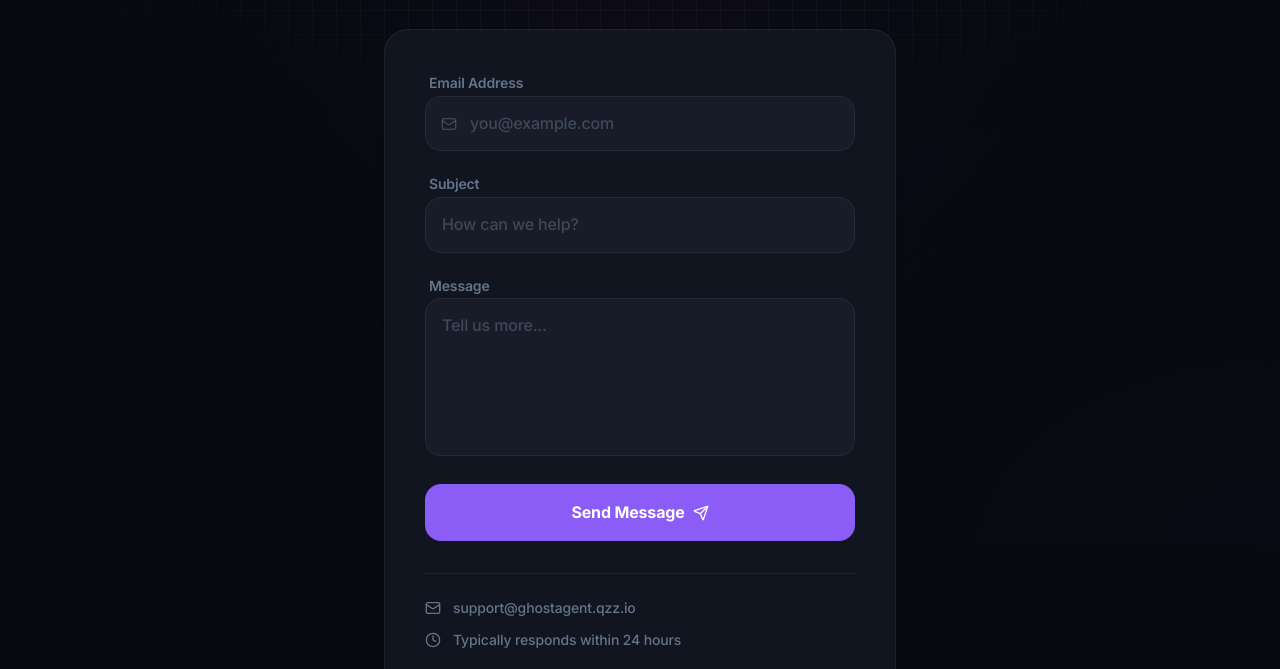
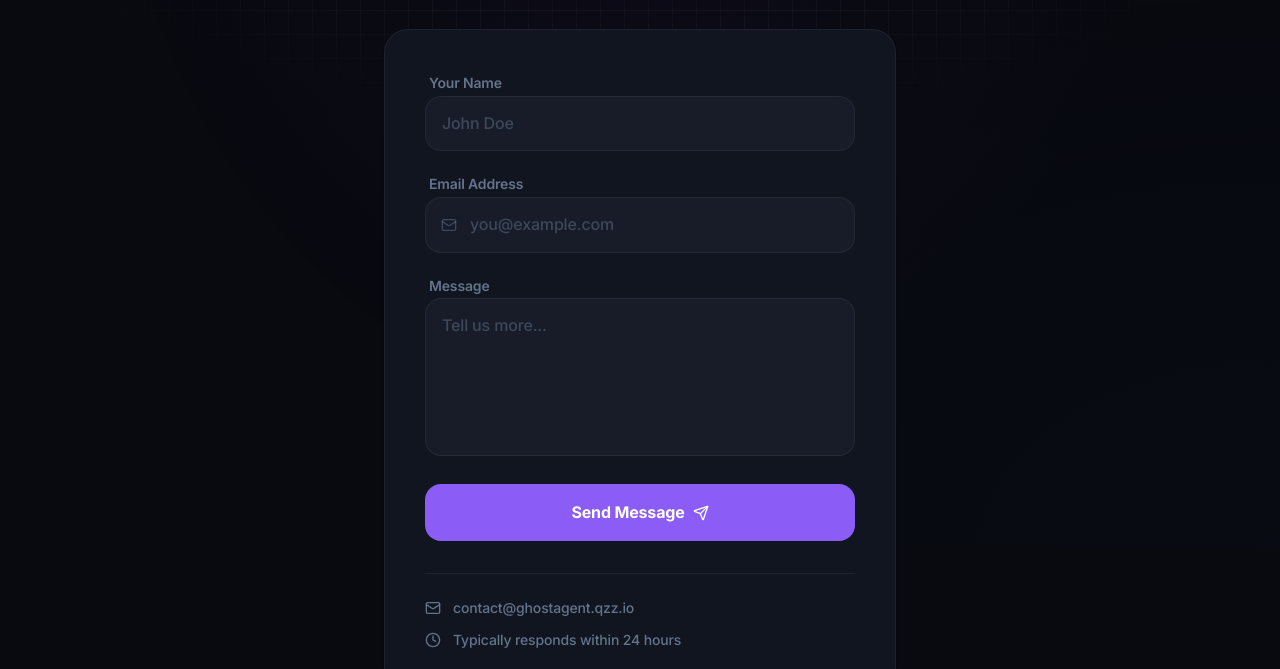
Before and after one commit to AliKassem120/Project1-Ghostagent, a Next.js app: page /contact in a window 1280 px wide. Shown: the part 254-923 px from the top of the page. Built offline with nearby package versions, Linux system fonts and the light colour scheme; no server answers.

Commit message:
Wire contact form to /api/contact endpoint, fix fake submit handler

```diff
--- a/src/app/contact/page.tsx
+++ b/src/app/contact/page.tsx
@@ -5,20 +5,48 @@ import { motion } from 'framer-motion';
 import Navbar from '@/components/Navbar';
 import Footer from '@/components/Footer';
 import StarBackground from '@/components/StarBackground';
-import { Mail, Send, Clock, CheckCircle } from 'lucide-react';
+import { Mail, Send, Clock, CheckCircle, AlertCircle } from 'lucide-react';
 
 export default function Contact() {
     const [submitted, setSubmitted] = useState(false);
     const [loading, setLoading] = useState(false);
+    const [error, setError] = useState<string | null>(null);
 
-    const handleSubmit = (e: React.FormEvent) => {
+    const [form, setForm] = useState({
+        name: '',
+        email: '',
+        message: '',
+    });
+
+    const handleChange = (e: React.ChangeEvent<HTMLInputElement | HTMLTextAreaElement>) => {
+        setForm(prev => ({ ...prev, [e.target.name]: e.target.value }));
+        if (error) setError(null); // Clear error on new input
+    };
+
+    const handleSubmit = async (e: React.FormEvent) => {
         e.preventDefault();
         setLoading(true);
-        // Simulate form submission
-        setTimeout(() => {
+        setError(null);
+
+        try {
+            const res = await fetch('/api/contact', {
+                method: 'POST',
+                headers: { 'Content-Type': 'application/json' },
+                body: JSON.stringify(form),
+            });
+
+            const data = await res.json();
+
+            if (data.success) {
+                setSubmitted(true);
+            } else {
+                setError(data.error || 'Something went wrong. Please try again.');
+            }
+        } catch (err) {
+            setError('Network error. Please check your connection and try again.');
+        } finally {
             setLoading(false);
-            setSubmitted(true);
-        }, 1500);
+        }
     };
 
     return (
@@ -73,12 +101,28 @@ export default function Contact() {
                         ) : (
                             <form onSubmit={handleSubmit} className="space-y-5">
                                 <div className="space-y-2">
+                                    <label className="text-sm font-semibold text-muted-foreground ml-1">Your Name</label>
+                                    <input
+                                        type="text"
+                                        name="name"
+                                        required
+                                        value={form.name}
+                                        onChange={handleChange}
+                                        placeholder="John Doe"
+                                        className="w-full bg-surface-2 border border-border rounded-xl px-4 py-3.5 text-foreground focus:ring-1 focus:ring-primary/50 focus:border-primary/30 outline-none transition-all placeholder:text-muted-foreground/50 hover:border-muted-foreground/30 font-medium"
+                                    />
+                                </div>
+
+                                <div className="space-y-2">
                                     <label className="text-sm font-semibold text-muted-foreground ml-1">Email Address</label>
                                     <div className="relative">
                                         <Mail className="absolute left-4 top-1/2 -translate-y-1/2 w-4 h-4 text-muted-foreground/50" />
                                         <input
                                             type="email"
+                                            name="email"
                                             required
+                                            value={form.email}
+                                            onChange={handleChange}
                                             placeholder="you@example.com"
                                             className="w-full bg-surface-2 border border-border rounded-xl px-4 py-3.5 pl-11 text-foreground focus:ring-1 focus:ring-primary/50 focus:border-primary/30 outline-none transition-all placeholder:text-muted-foreground/50 hover:border-muted-foreground/30 font-medium"
                                         />
@@ -86,24 +130,29 @@ export default function Contact() {
                                 </div>
 
                                 <div className="space-y-2">
-                                    <label className="text-sm font-semibold text-muted-foreground ml-1">Subject</label>
-                                    <input
-                                        type="text"
-                                        required
-                                        placeholder="How can we help?"
-                                        className="w-full bg-surface-2 border border-border rounded-xl px-4 py-3.5 text-foreground focus:ring-1 focus:ring-primary/50 focus:border-primary/30 outline-none transition-all placeholder:text-muted-foreground/50 hover:border-muted-foreground/30 font-medium"
-                                    />
-                                </div>
-
-                                <div className="space-y-2">
                                     <label className="text-sm font-semibold text-muted-foreground ml-1">Message</label>
                                     <textarea
+                                        name="message"
                                         rows={5}
                                         required
+                                        value={form.message}
+                                        onChange={handleChange}
                                         placeholder="Tell us more..."
                                         className="w-full bg-surface-2 border border-border rounded-xl px-4 py-3.5 text-foreground focus:ring-1 focus:ring-primary/50 focus:border-primary/30 outline-none transition-all placeholder:text-muted-foreground/50 resize-none hover:border-muted-foreground/30 font-medium"
                                     />
                                 </div>
+
+                                {/* Error message */}
+                                {error && (
+                                    <motion.div
+                                        initial={{ opacity: 0, y: -8 }}
+                                        animate={{ opacity: 1, y: 0 }}
+                                        className="flex items-center gap-3 p-4 rounded-xl bg-red-500/5 border border-red-500/20 text-red-400 text-sm font-medium"
+                                    >
+                                        <AlertCircle className="w-4 h-4 shrink-0" />
+                                        {error}
+                                    </motion.div>
+                                )}
 
                                 <button
                                     type="submit"
@@ -125,11 +174,11 @@ export default function Contact() {
                         {/* Contact Info */}
                         <div className="mt-8 pt-6 border-t border-border space-y-3">
                             <a
-                                href="mailto:support@ghostagent.qzz.io"
+                                href="mailto:contact@ghostagent.qzz.io"
                                 className="flex items-center gap-3 text-sm text-muted-foreground hover:text-primary transition-colors font-medium"
                             >
                                 <Mail className="w-4 h-4" />
-                                support@ghostagent.qzz.io
+                                contact@ghostagent.qzz.io
                             </a>
                             <div className="flex items-center gap-3 text-sm text-muted-foreground font-medium">
                                 <Clock className="w-4 h-4" />
```
